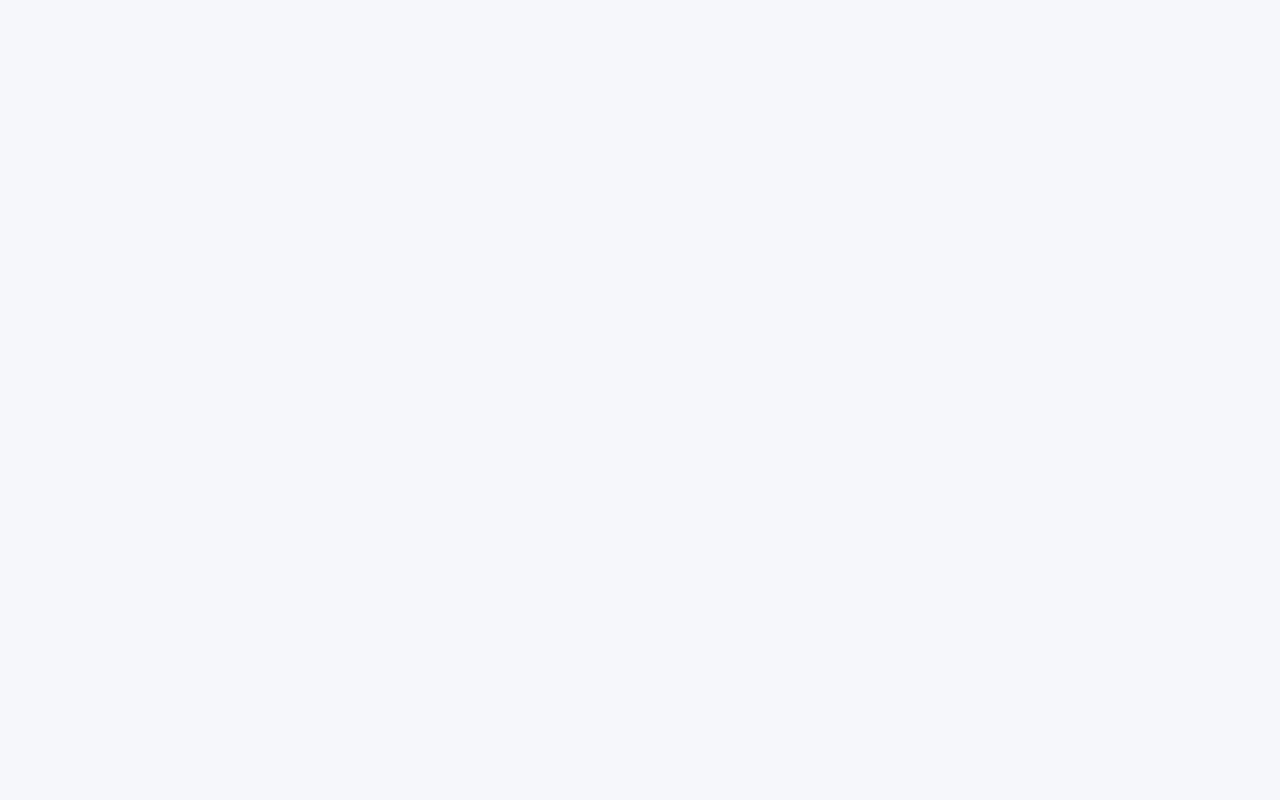
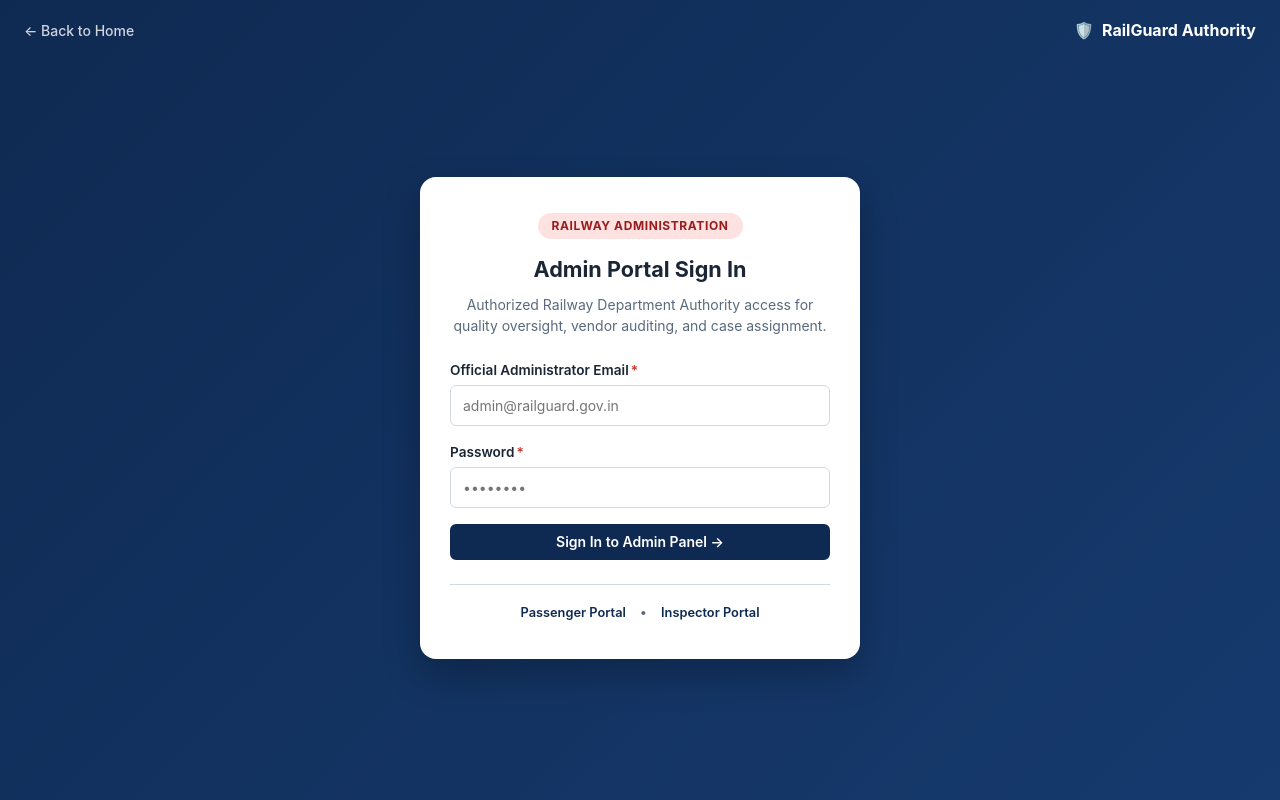
Before and after one commit to rishabhnayakk/RailwayFoodManagement, a Next.js app: page /admin/login in a window 1280 px wide. Before the commit this address had no page. Built offline with nearby package versions, Linux system fonts and the light colour scheme.

Commit message:
Revert "Fix unified login entry points"

```diff
--- a/app/admin/login/page.js
+++ b/app/admin/login/page.js
@@ -1,6 +1,99 @@
-import { redirect } from "next/navigation";
+/* app/admin/login/page.js
+ * Railway Administrator Dedicated Login
+ */
 
-// Keep this legacy URL working, but send every role to the shared login page.
-export default function AdminLoginRedirect() {
-  redirect("/auth/login");
+"use client";
+
+import { useState } from "react";
+import Link from "next/link";
+import { useRouter } from "next/navigation";
+import Button from "@/components/ui/Button";
+import { Input } from "@/components/ui/Input";
+import { signInUser, getCurrentUserProfile } from "@/lib/auth";
+import styles from "../../auth/auth.module.css";
+
+export default function AdminLoginPage() {
+  const router = useRouter();
+  const [email, setEmail] = useState("");
+  const [password, setPassword] = useState("");
+  const [loading, setLoading] = useState(false);
+  const [error, setError] = useState("");
+
+  async function handleLogin(e) {
+    e.preventDefault();
+    setError("");
+    setLoading(true);
+
+    try {
+      await signInUser(email, password);
+      const userProfile = await getCurrentUserProfile();
+
+      if (userProfile?.profile?.role !== "admin") {
+        setError("Unauthorized access. This area is reserved for Railway Department Administrators.");
+        return;
+      }
+
+      router.push("/admin");
+    } catch (err) {
+      setError(err.message || "Failed to sign in. Please verify your administrator credentials.");
+    } finally {
+      setLoading(false);
+    }
+  }
+
+  return (
+    <div className={styles.container}>
+      <div className={styles.topBar}>
+        <Link href="/" className={styles.backLink}>
+          ← Back to Home
+        </Link>
+        <div className={styles.brand}>
+          <span>🛡️</span>
+          <span>RailGuard Authority</span>
+        </div>
+      </div>
+
+      <div className={styles.main}>
+        <div className={styles.card}>
+          <span className={`${styles.badgeHeader} ${styles.badgeAdmin}`}>
+            Railway Administration
+          </span>
+          <h1 className={styles.title}>Admin Portal Sign In</h1>
+          <p className={styles.subtitle}>
+            Authorized Railway Department Authority access for quality oversight, vendor auditing, and case assignment.
+          </p>
+
+          {error && <div className={styles.errorBanner}>{error}</div>}
+
+          <form onSubmit={handleLogin} className={styles.form}>
+            <Input
+              label="Official Administrator Email"
+              type="email"
+              placeholder="admin@railguard.gov.in"
+              required
+              value={email}
+              onChange={(e) => setEmail(e.target.value)}
+            />
+            <Input
+              label="Password"
+              type="password"
+              placeholder="••••••••"
+              required
+              value={password}
+              onChange={(e) => setPassword(e.target.value)}
+            />
+            <Button type="submit" variant="primary" full loading={loading}>
+              Sign In to Admin Panel →
+            </Button>
+          </form>
+
+          <div className={styles.roleLinks}>
+            <Link href="/auth/login">Passenger Portal</Link>
+            <span>•</span>
+            <Link href="/inspector/login">Inspector Portal</Link>
+          </div>
+        </div>
+      </div>
+    </div>
+  );
 }
```
Also changed, not shown: app/inspector/login/page.js (+97 -4 lines), app/page.js (+25 -7 lines).
